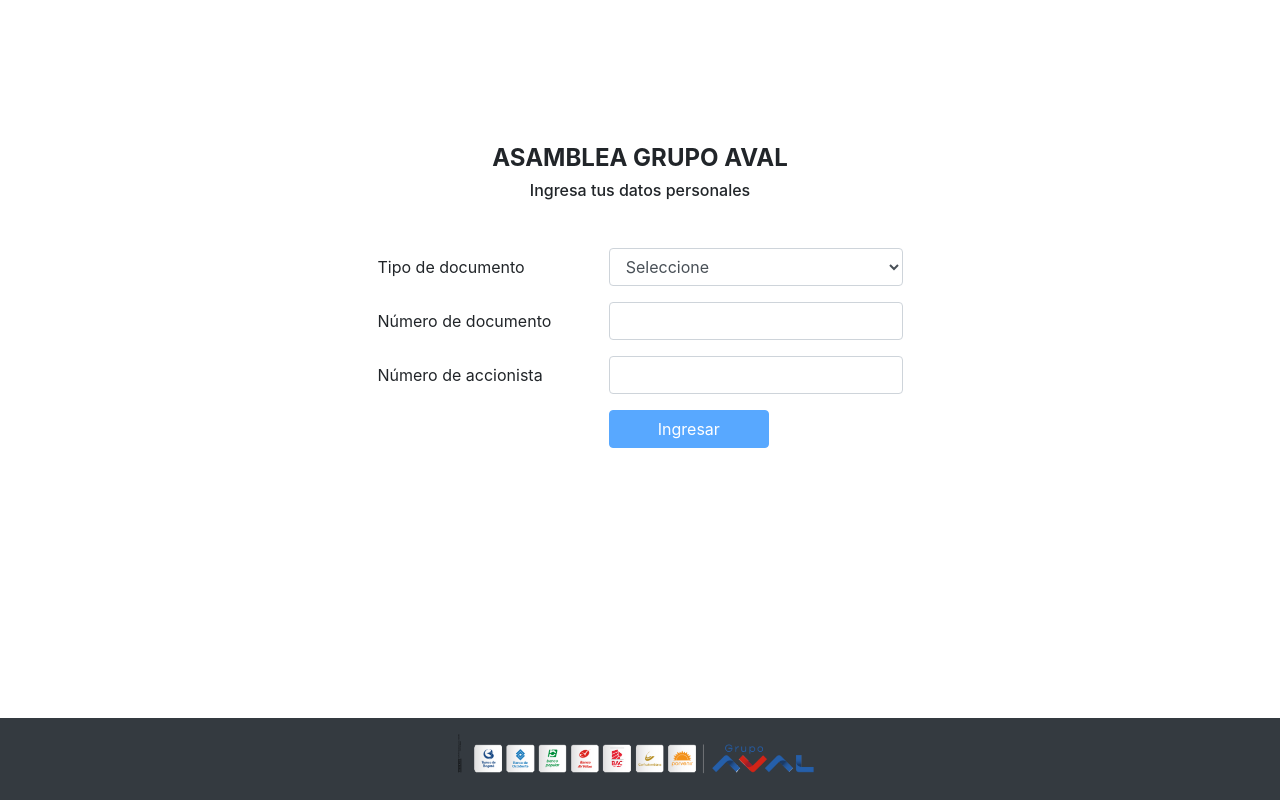
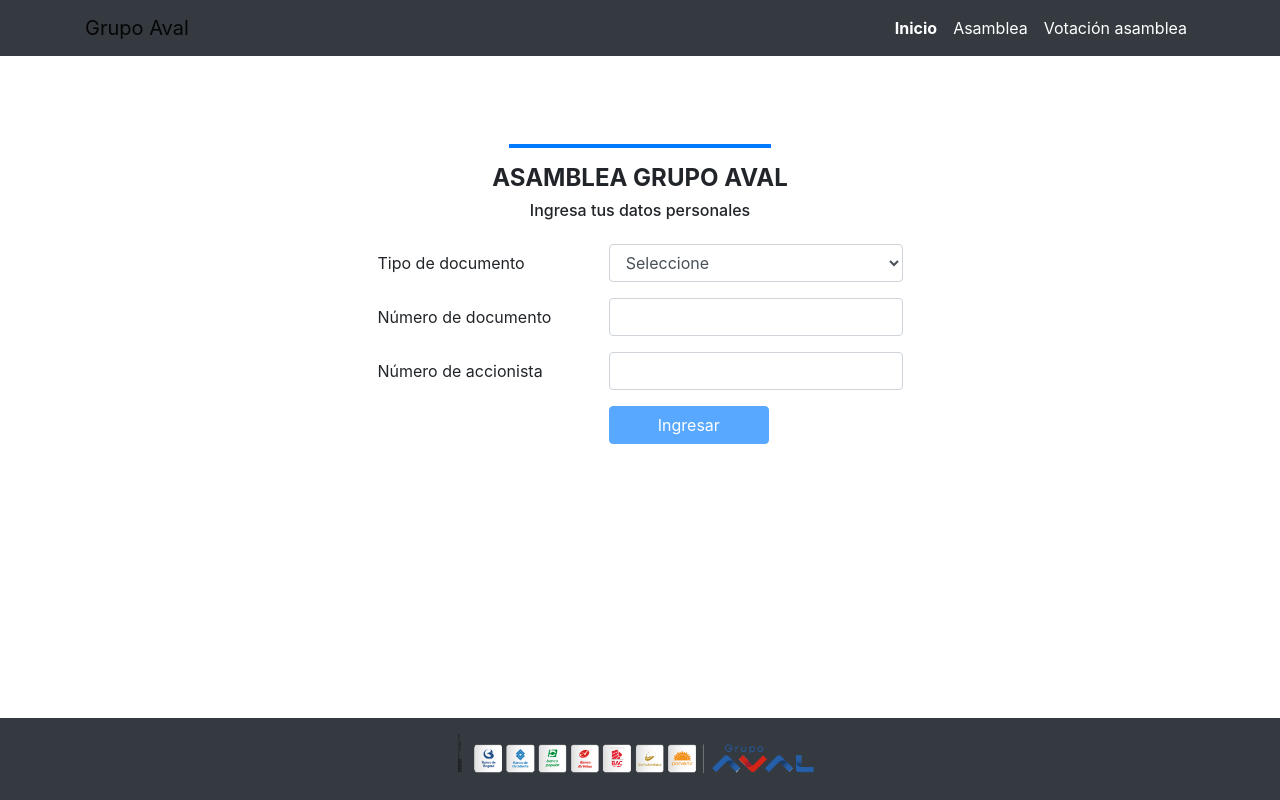
Before and after one commit to elkinjimenez/app-aval, an Angular app: page / in a window 1280 px wide. Built offline with nearby package versions, Linux system fonts and the light colour scheme.

Commit message:
Creaación del navbar y parametrizando router

```diff
--- a/src/app/Modules/login/login.component.html
+++ b/src/app/Modules/login/login.component.html
@@ -1,7 +1,10 @@
 <div class="container mt-5">
   <div class="d-flex justify-content-center mt-5">
-    <div class="col-6 mt-5">
-      <div class="my-5 text-center">
+    <div class="col-sm-6 mt-5">
+      <div class="my-4 text-center">
+        <div class="d-flex mt-5 justify-content-center">
+          <p class="bg-primary pt-1 col-6"></p>
+        </div>
         <h4 class="font-weight-bold">ASAMBLEA GRUPO AVAL</h4>
         <h6>Ingresa tus datos personales</h6>
       </div>
@@ -38,3 +41,4 @@
     </div>
   </div>
 </div>
+<div class="py-5"></div>
--- /dev/null
+++ b/src/app/Modules/navbar/navbar.component.html
@@ -0,0 +1,22 @@
+<nav class="navbar fixed-top navbar-expand-lg navbar-light bg-dark">
+  <div class="container">
+    <a class="navbar-brand" href="">Grupo Aval</a>
+    <button class="navbar-toggler" type="button" data-toggle="collapse" data-target="#navbarSupportedContent"
+      aria-controls="navbarSupportedContent" aria-expanded="false" aria-label="Toggle navigation">
+      <span class="navbar-toggler-icon"></span>
+    </button>
+    <div class="collapse navbar-collapse" id="navbarSupportedContent">
+      <ul class="navbar-nav ml-auto">
+        <li class="nav-item">
+          <a class="nav-link text-white font-weight-bold" href="">Inicio</a>
+        </li>
+        <li class="nav-item">
+          <a class="nav-link text-white" href="">Asamblea</a>
+        </li>
+        <li class="nav-item">
+          <a class="nav-link text-white" href="">Votación asamblea</a>
+        </li>
+      </ul>
+    </div>
+  </div>
+</nav>
--- /dev/null
+++ b/src/app/Modules/navbar/navbar.component.ts
@@ -0,0 +1,15 @@
+import { Component, OnInit } from '@angular/core';
+
+@Component({
+  selector: 'app-navbar',
+  templateUrl: './navbar.component.html',
+  styleUrls: ['./navbar.component.css']
+})
+export class NavbarComponent implements OnInit {
+
+  constructor() { }
+
+  ngOnInit() {
+  }
+
+}
--- a/src/app/app-routing.module.ts
+++ b/src/app/app-routing.module.ts
@@ -1,7 +1,10 @@
 import { NgModule } from '@angular/core';
 import { Routes, RouterModule } from '@angular/router';
+import { LoginComponent } from './Modules/login/login.component';
 
-const routes: Routes = [];
+const routes: Routes = [
+  { path: '', component:  LoginComponent},
+];
 
 @NgModule({
   imports: [RouterModule.forRoot(routes)],
--- a/src/app/app.component.html
+++ b/src/app/app.component.html
@@ -1,2 +1,3 @@
-<app-login></app-login>
+<app-navbar></app-navbar>
+<router-outlet></router-outlet>
 <app-footer></app-footer>
--- a/src/app/app.module.ts
+++ b/src/app/app.module.ts
@@ -6,12 +6,14 @@ import { AppComponent } from './app.component';
 import { LoginComponent } from './Modules/login/login.component';
 import { FormsModule } from '@angular/forms';
 import { FooterComponent } from './Modules/footer/footer.component';
+import { NavbarComponent } from './Modules/navbar/navbar.component';
 
 @NgModule({
   declarations: [
     AppComponent,
     LoginComponent,
-    FooterComponent
+    FooterComponent,
+    NavbarComponent
   ],
   imports: [
     BrowserModule,
```
Also changed, not shown: src/app/Modules/modules.module.ts (+5 -2 lines), src/app/Modules/navbar/navbar.component.css (added).
